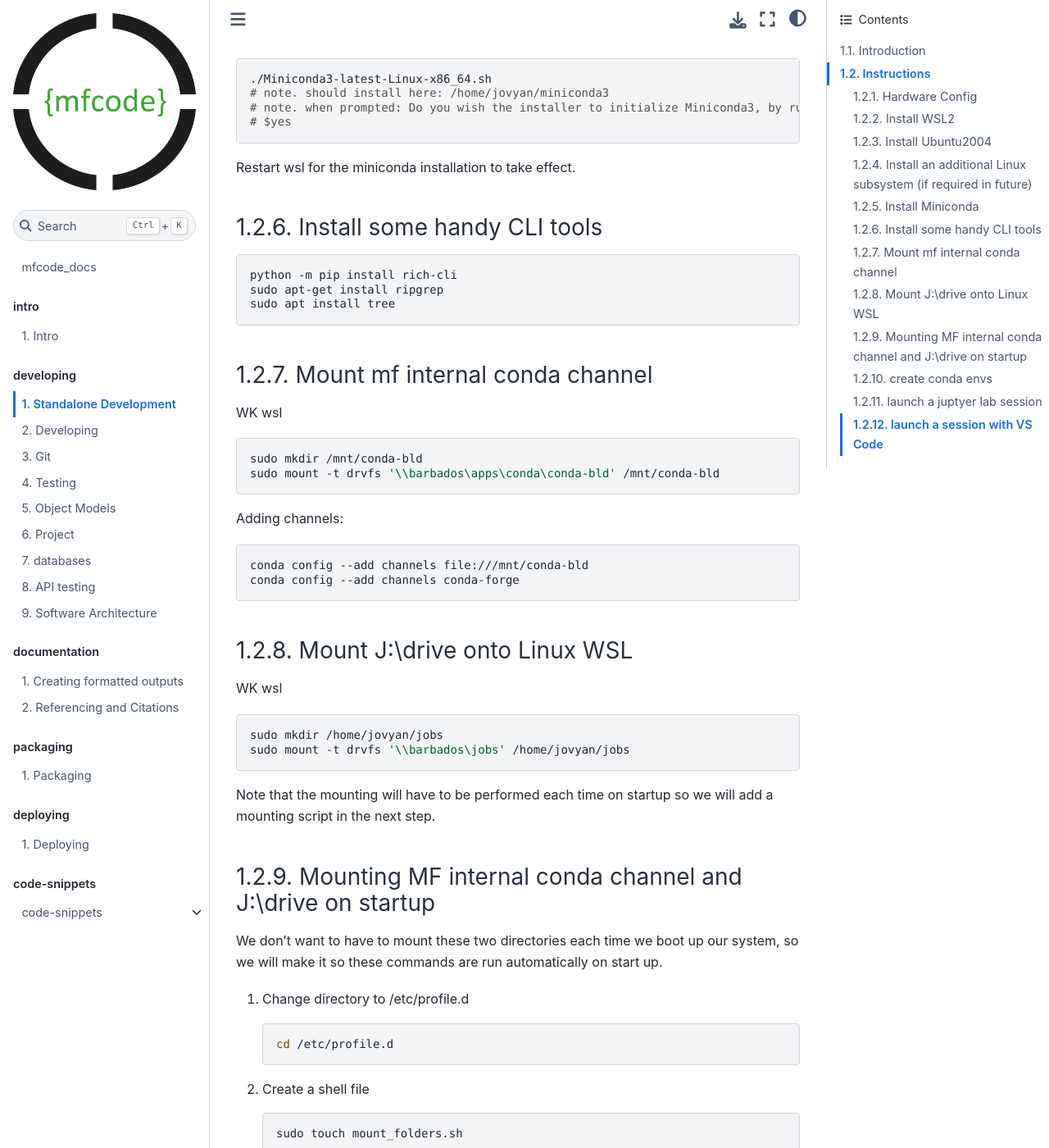
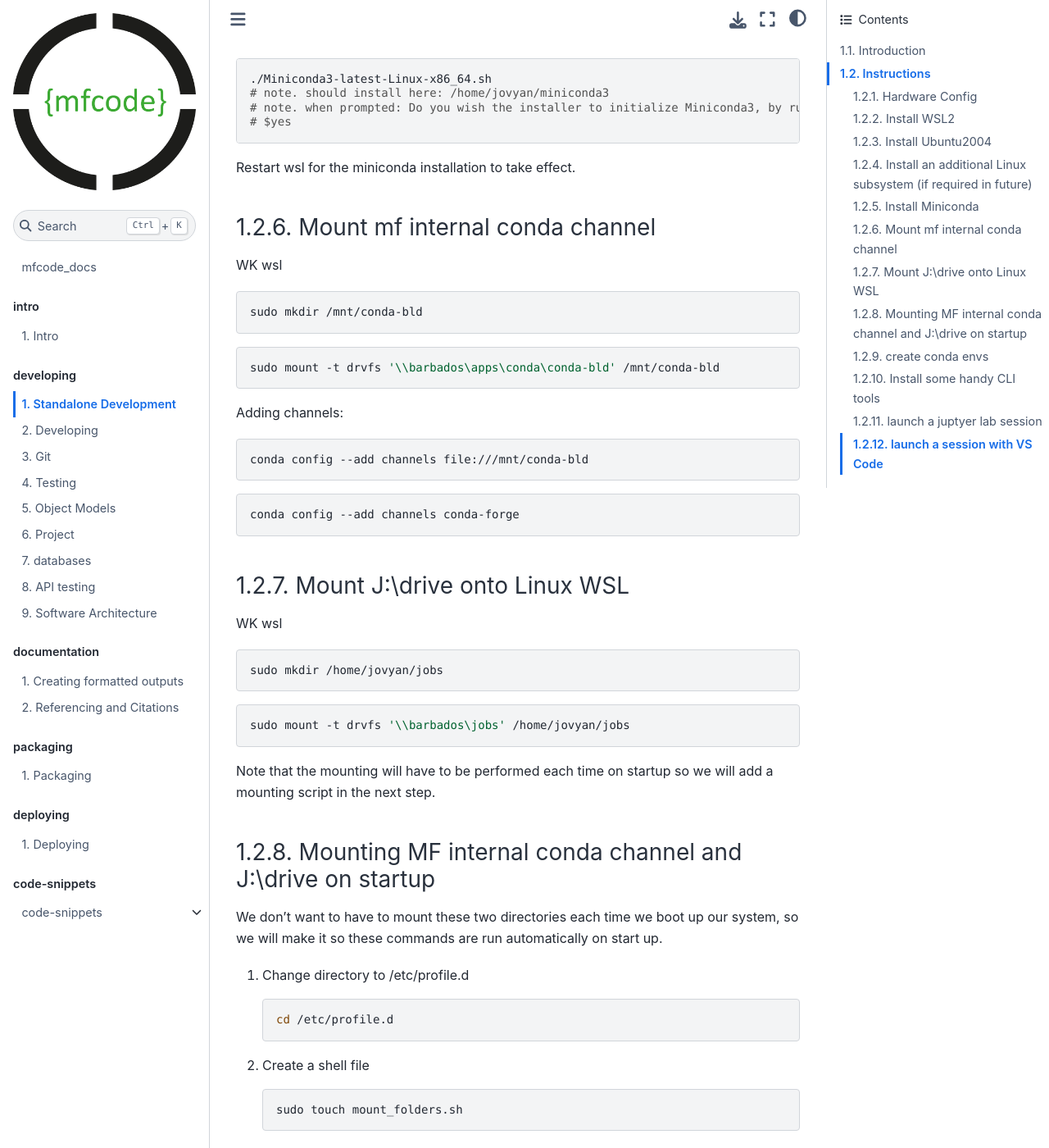
Before and after one commit to maxfordham/mxf-code-docs, a Jupyter Book: the page built from book/docs/developing-envsetup.md, in a window 1280 px wide and 1400 px high, scrolled down 5051 px. Shown: the whole window at 82% size. Built offline with Jupyter Book 1.0.4 settings and Sphinx 7.4.7 and the Sphinx Book theme 1.1.4, drawn with Linux system fonts in a browser that asks for light colours; pages that are not in the unit, such as notebooks, are missing from menus; some of the changed text lies outside the part shown.

Commit message:
Moved handy cli installs

````diff
--- a/book/docs/developing-envsetup.md
+++ b/book/docs/developing-envsetup.md
@@ -228,20 +228,15 @@ Install Miniconda
 
 Restart wsl for the miniconda installation to take effect.
 
-### Install some handy CLI tools
-
-```bash
-python -m pip install rich-cli
-sudo apt-get install ripgrep
-sudo apt install tree
-```
-
 ### Mount mf internal conda channel
 
 WK wsl
 
 ```bash
 sudo mkdir /mnt/conda-bld
+```
+
+```bash
 sudo mount -t drvfs '\\barbados\apps\conda\conda-bld' /mnt/conda-bld
 ```
 
@@ -249,6 +244,9 @@ Adding channels:
 
 ```bash
 conda config --add channels file:///mnt/conda-bld
+```
+
+```bash
 conda config --add channels conda-forge
 ```
 
@@ -258,6 +256,9 @@ WK wsl
 
 ```bash
 sudo mkdir /home/jovyan/jobs
+```
+
+```bash
 sudo mount -t drvfs '\\barbados\jobs' /home/jovyan/jobs
 ```
 
@@ -311,13 +312,6 @@ Then this will exit out of the nano editor.
 	alias start='/mnt/c/windows/explorer.exe'
     ```
 
-7. Also, install tree which is useful for viewing directory structures in linux.
-	```bash
-	sudo apt install tree
-	```
-
-
-
 That's it! Now when you open WSL on start-up, it will prompt you for your password to mount both conda-bld and jobs (if they are not already mounted).
 
 ### create conda envs
@@ -343,6 +337,16 @@ mamba install -n jlaunch nb_conda_kernels #  this allows any conda env to be run
 conda activate jlaunch
 ```
 
+### Install some handy CLI tools
+
+```bash
+python -m pip install rich-cli
+sudo apt-get install ripgrep
+sudo apt install tree
+```
+
+tree is useful for viewing directory structures in linux.
+
 ### launch a juptyer lab session
 
 WK wsl
````
